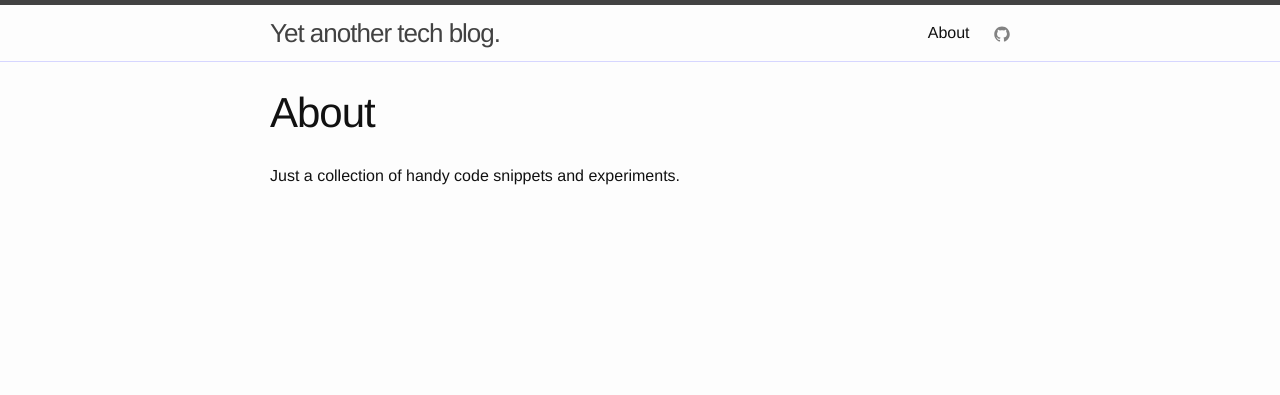
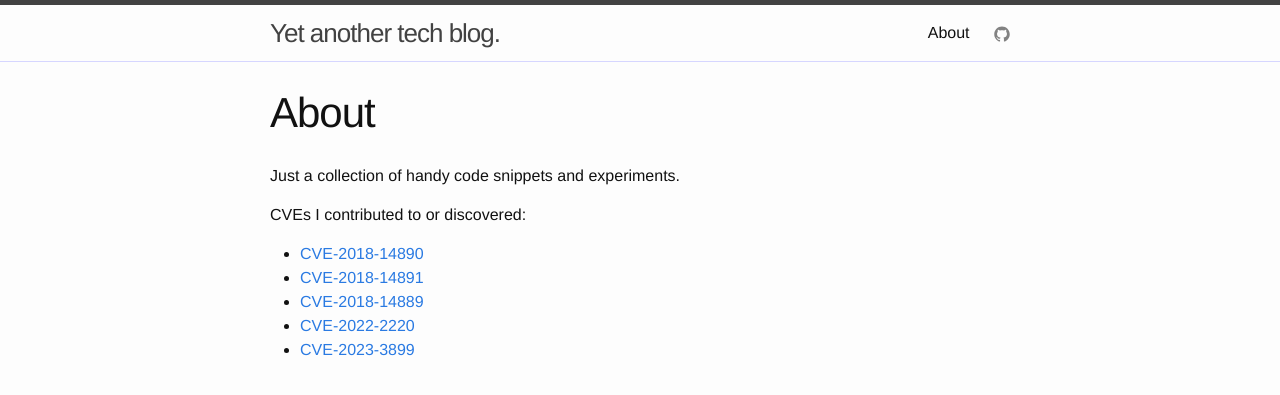
Before and after one commit to alan-mushi/alan-mushi.github.io, a Jekyll site: the page built from about.md, in a window 1280 px wide. Shown: the top 395 px of the page. Built offline with Jekyll 4.4.1, drawn with Linux system fonts in a browser that asks for light colours.

Commit message:
Update about.md

```diff
--- a/about.md
+++ b/about.md
@@ -5,3 +5,11 @@ permalink: /about/
 ---
 
 Just a collection of handy code snippets and experiments.
+
+CVEs I contributed to or discovered:
+
+* [CVE-2018-14890](https://support.vectra.ai/s/article/KB-VS-1166)
+* [CVE-2018-14891](https://support.vectra.ai/s/article/KB-VS-1167)
+* [CVE-2018-14889](https://support.vectra.ai/s/article/KB-VS-1165)
+* [CVE-2022-2220](https://access.redhat.com/security/cve/cve-2022-2220)
+* [CVE-2023-3899](https://access.redhat.com/security/cve/CVE-2023-3899)
```
